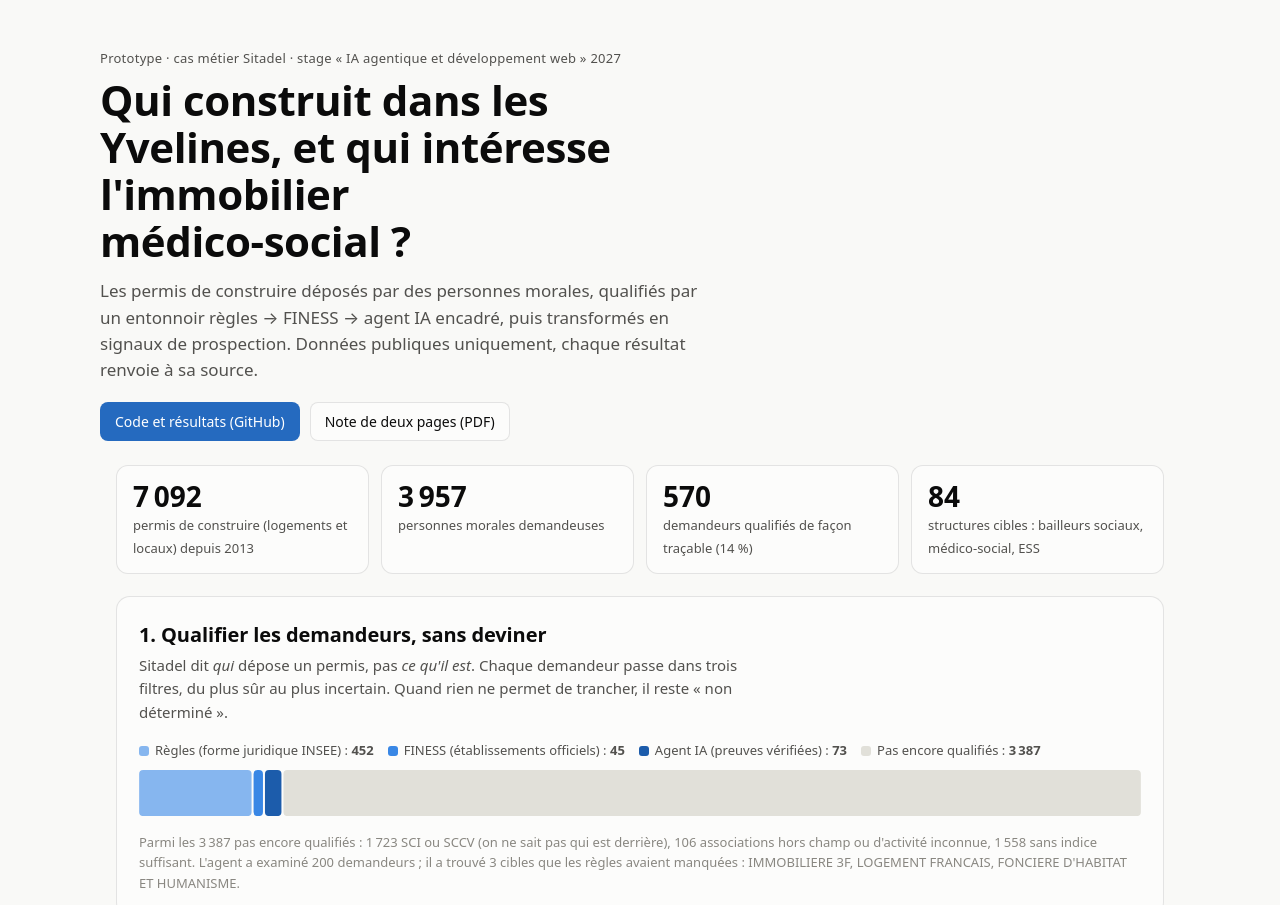
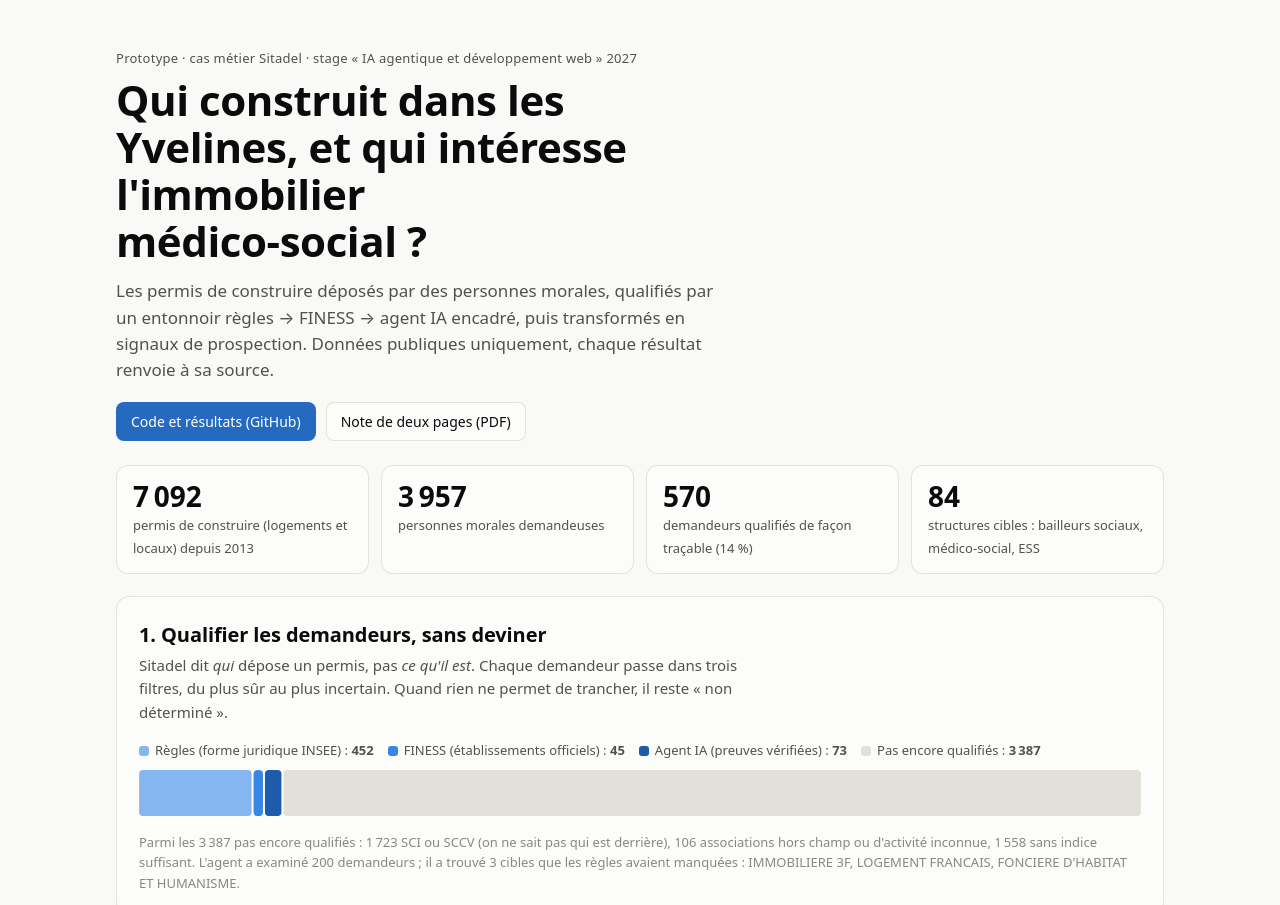
Before and after one commit to AbdelhamidOuazzou/buddimm-radar-permis-78, a plain HTML site: page docs/index.html in a window 1280 px wide. Shown: the top 905 px of the page. Drawn offline with Linux system fonts and the light colour scheme.

Commit message:
Démo : marge latérale de l'en-tête alignée sur le contenu

```diff
--- a/docs/index.html
+++ b/docs/index.html
@@ -47,7 +47,7 @@ body { margin: 0; background: var(--page); color: var(--ink);
   font: 15px/1.55 system-ui, -apple-system, "Segoe UI", sans-serif; }
 a { color: var(--accent); }
 .wrap { max-width: 1080px; margin: 0 auto; padding: 0 16px; }
-header.hero { padding: 48px 0 24px; }
+header.hero { padding: 48px 16px 24px; }
 .eyebrow { color: var(--ink-2); font-size: 13px; letter-spacing: .02em; margin: 0 0 8px; }
 h1 { font-size: clamp(28px, 4.4vw, 42px); line-height: 1.12; margin: 0 0 14px; letter-spacing: -0.01em; max-width: 22ch; }
 .lede { font-size: 17px; color: var(--ink-2); max-width: 64ch; margin: 0 0 18px; }
```
